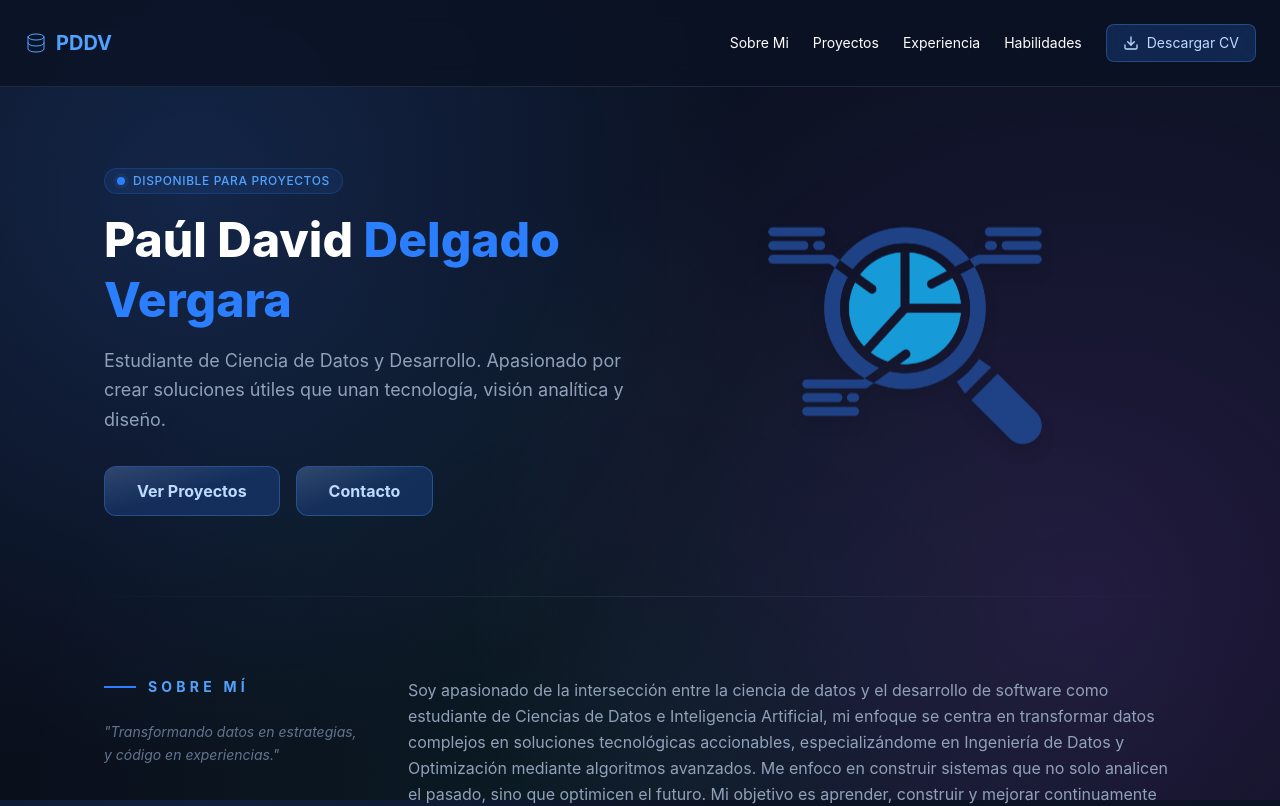
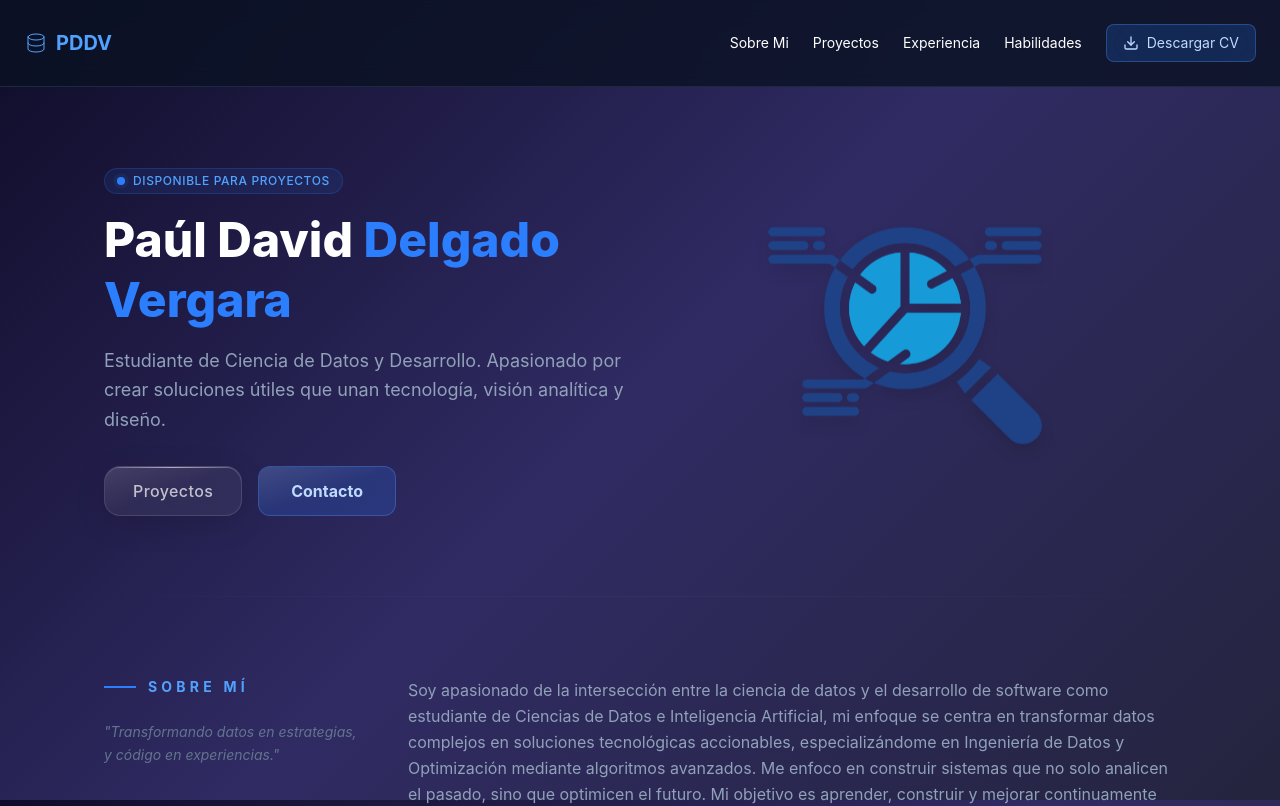
Before and after one commit to PaulDelgado07/Portafolio-CV, a React (Vite) app: page / in a window 1280 px wide. Shown: the top 806 px of the page. Built offline with nearby package versions, Linux system fonts and the light colour scheme.

Commit message:
ajuste de fondo

```diff
--- a/src/App.jsx
+++ b/src/App.jsx
@@ -62,10 +62,30 @@ function App() {
               Estudiante de Ciencia de Datos y Desarrollo. Apasionado por crear soluciones útiles que unan tecnología, visión analítica y diseño.
             </p>
             <div className="mt-8 flex gap-4">
-              <a href="#Proyectos" className="relative overflow-hidden bg-blue-500/20 backdrop-blur-xl border border-blue-400/30 text-blue-200 px-8 py-3 rounded-xl font-bold transition-all duration-500 hover:bg-blue-400/30 hover:shadow-[0_0_30px_rgba(59,130,246,0.4)] hover:text-white active:scale-95">
-                <span className="absolute inset-0 bg-gradient-to-br from-white/30 via-transparent to-transparent opacity-40 pointer-events-none"></span>
-                <span className="relative z-10">Ver Proyectos</span>
-              </a>
+
+            <a href="#Proyectos" className="group relative overflow-hidden inline-flex items-center px-7 py-3 rounded-2xl font-medium transition-all duration-500 active:scale-95"
+              style={{
+                background: "rgba(255,255,255,0.06)",
+                backdropFilter: "blur(24px)",
+                WebkitBackdropFilter: "blur(24px)",
+                border: "1px solid rgba(255,255,255,0.12)",
+                color: "rgba(255,255,255,0.7)",
+                boxShadow: "0 8px 32px rgba(0,0,0,0.12), inset 0 1px 0 rgba(255,255,255,0.18)",
+              }}
+            >
+            {/* Línea de luz superior */}
+            <span className="pointer-events-none absolute top-0 left-0 right-0 h-px bg-gradient-to-r from-transparent via-white/50 to-transparent" />
+            {/* Reflejo diagonal suave */}
+            <span className="pointer-events-none absolute inset-0 bg-gradient-to-br from-white/10 via-transparent to-transparent rounded-2xl" />
+            {/* Hover: cristal más vivo */}
+            <span className="pointer-events-none absolute inset-0 rounded-2xl opacity-0 group-hover:opacity-100 transition-opacity duration-500"
+            style={{ background: "rgba(255,255,255,0.05)", boxShadow: "inset 0 0 20px rgba(255,255,255,0.06)" }}
+            />
+            <span className="relative z-10 tracking-wide group-hover:text-white transition-colors duration-400">
+                Proyectos
+            </span>
+            </a>
+
               <a href="#contacto" className="relative overflow-hidden bg-blue-500/20 backdrop-blur-xl border border-blue-400/30 text-blue-200 px-8 py-3 rounded-xl font-bold transition-all duration-500 hover:bg-blue-400/30 hover:shadow-[0_0_30px_rgba(59,130,246,0.4)] hover:text-white active:scale-95">
                 <span className="absolute inset-0 bg-gradient-to-br from-white/30 via-transparent to-transparent opacity-40 pointer-events-none"></span>
                 <span className="relative z-10">Contacto</span>
@@ -502,9 +522,9 @@ function App() {
                     xmlns="http://www.w3.org/2000/svg"
                     viewBox="0 0 30 30"
                     className="w-5 h-5 fill-current"
-                  >
+                >
                     <path d="M15,3C8.373,3,3,8.373,3,15c0,5.623,3.872,10.328,9.092,11.63C12.036,26.468,12,26.28,12,26.047v-2.051 c-0.487,0-1.303,0-1.508,0c-0.821,0-1.551-0.353-1.905-1.009c-0.393-0.729-0.461-1.844-1.435-2.526 c-0.289-0.227-0.069-0.486,0.264-0.451c0.615,0.174,1.125,0.596,1.605,1.222c0.478,0.627,0.703,0.769,1.596,0.769 c0.433,0,1.081-0.025,1.691-0.121c0.328-0.833,0.895-1.6,1.588-1.962c-3.996-0.411-5.903-2.399-5.903-5.098 c0-1.162,0.495-2.286,1.336-3.233C9.053,10.647,8.706,8.73,9.435,8c1.798,0,2.885,1.166,3.146,1.481C13.477,9.174,14.461,9,15.495,9 c1.036,0,2.024,0.174,2.922,0.483C18.675,9.17,19.763,8,21.565,8c0.732,0.731,0.381,2.656,0.102,3.594 c0.836,0.945,1.328,2.066,1.328,3.226c0,2.697-1.904,4.684-5.894,5.097C18.199,20.49,19,22.1,19,23.313v2.734 c0,0.104-0.023,0.179-0.035,0.268C23.641,24.676,27,20.236,27,15C27,8.373,21.627,3,15,3z"></path>
-                  </svg>
+                </svg>
                     GitHub
                 </a>
 
@@ -514,7 +534,15 @@ function App() {
                   rel="noopener noreferrer"
                   className="text-slate-400 hover:text-[#0077b5] transition-all duration-300 flex items-center gap-2 text-sm hover:scale-105"
                 >
-                    LinkedIn
+                <svg
+                  xmlns="http://www.w3.org/2000/svg"
+                  viewBox="0 0 48 48"
+                  className="w-5 h-5"
+                >
+                  <path fill="currentColor" d="M42,37c0,2.762-2.238,5-5,5H11c-2.761,0-5-2.238-5-5V11c0-2.762,2.239-5,5-5h26c2.762,0,5,2.238,5,5V37z"></path>
+                  <path fill="white" d="M12 19H17V36H12zM14.485 17h-.028C12.965 17 12 15.888 12 14.499 12 13.08 12.995 12 14.514 12c1.521 0 2.458 1.08 2.486 2.499C17 15.887 16.035 17 14.485 17zM36 36h-5v-9.099c0-2.198-1.225-3.698-3.192-3.698-1.501 0-2.313 1.012-2.707 1.99C24.957 25.543 25 26.511 25 27v9h-5V19h5v2.616C25.721 20.5 26.85 19 29.738 19c3.578 0 6.261 2.25 6.261 7.274L36 36z"></path>
+                </svg>
+                LinkedIn
                 </a>
             </div>
 
--- a/src/index.css
+++ b/src/index.css
@@ -10,12 +10,7 @@ body {
   color: #ffffff;
   min-height: 100vh;
 
-  background:
-    radial-gradient(circle at 15% 25%, rgba(59, 130, 246, 0.18), transparent 45%),
-    radial-gradient(circle at 85% 75%, rgba(168, 85, 247, 0.15), transparent 50%),
-    radial-gradient(circle at 50% 100%, rgba(16, 185, 129, 0.08), transparent 60%),
-    linear-gradient(180deg, #0b1223 0%, #0a0f1c 100%);
-
+  background: linear-gradient(135deg, #0f0c29, #302b63, #24243e);
   background-attachment: fixed;
 }
 
```
